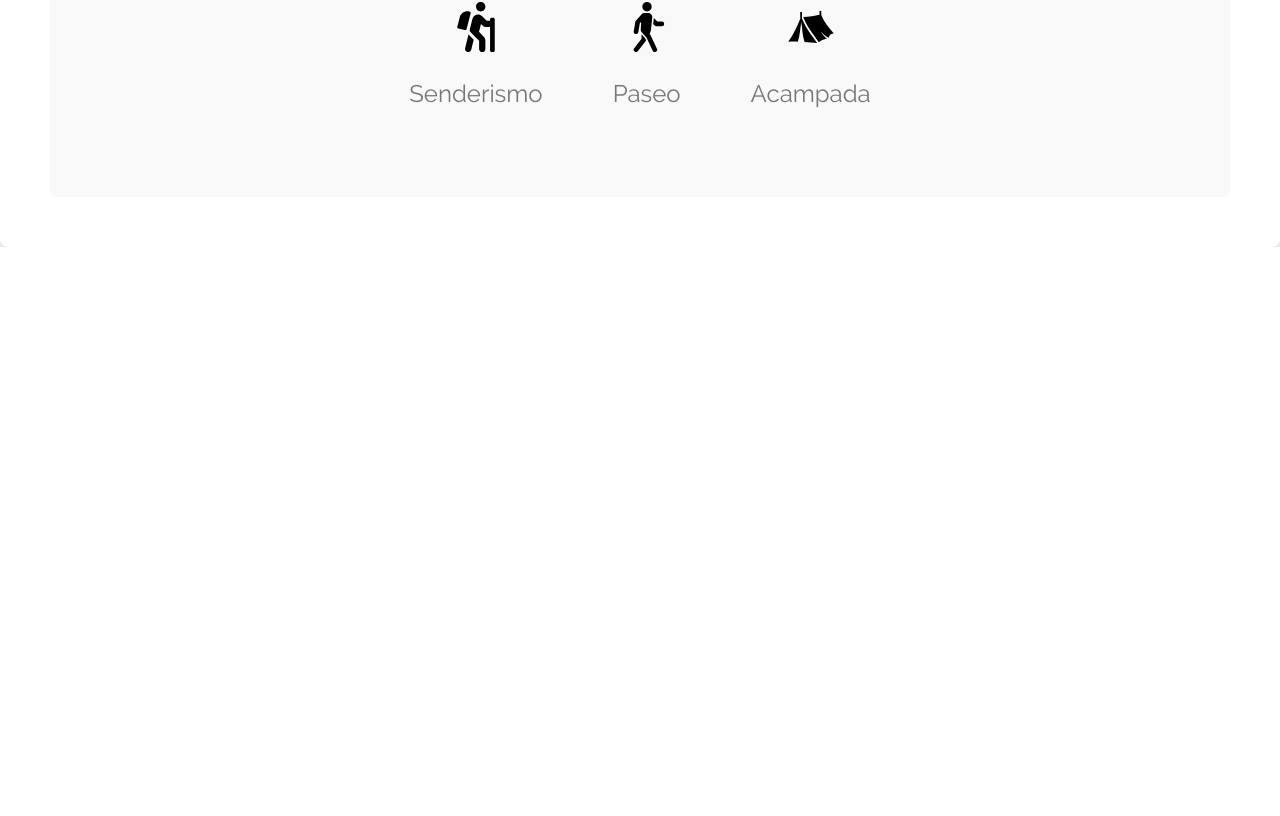
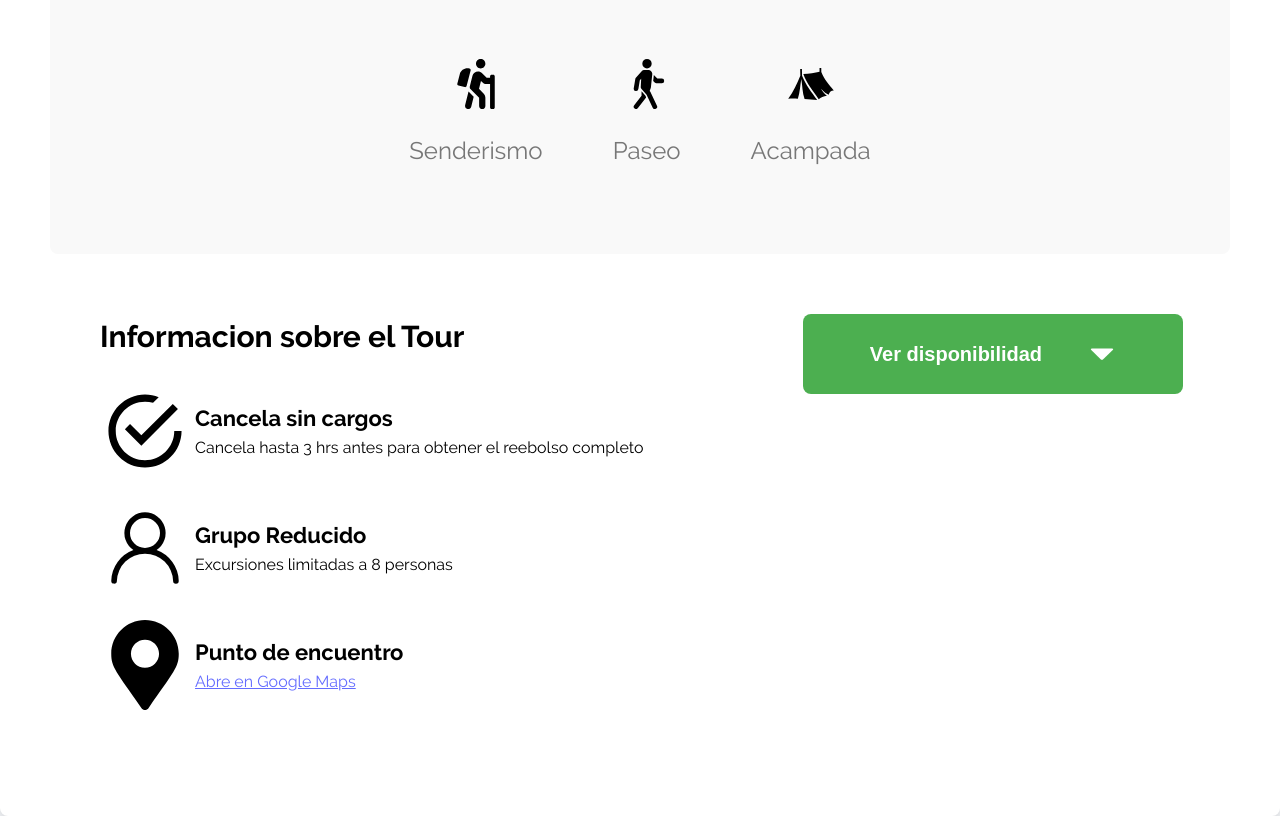
Before and after one commit to AndreRoj/proyectoWiHike, a React (Vite) app: page /info_rutas in a window 1280 px wide. Shown: the part 1539-2355 px from the top of the page. Before the commit the page ends 1786 px from the top, so only its background shows below. Built offline with nearby package versions, Linux system fonts and the light colour scheme; no server answers.

Commit message:
Componente de InfoRuta casi terminado, falta calendario, reseñas, guia de las excursion en el diseño

```diff
--- a/src/components/InfoRuta.jsx
+++ b/src/components/InfoRuta.jsx
@@ -5,14 +5,18 @@ import { FaMapSigns } from "react-icons/fa"; /*icono de letreritos */
 import { FaHiking } from "react-icons/fa"; /*icono de persona caminando */
 import { BsPersonWalking } from "react-icons/bs"; /*icono de persona caminando2 */
 import { GiCampingTent } from "react-icons/gi"; /*campamento*/
+import { IoMdCheckmarkCircleOutline } from "react-icons/io";/*icono de check */
+import { GoPerson } from "react-icons/go";/*icono de persona */
+import { FaMapMarkerAlt } from "react-icons/fa";/*icono de marquita de mapa */
+import { VscTriangleDown } from "react-icons/vsc";/*triangulo hacia abajo */
 
-export function InfoRuta({nombre, estrellas, imagenPrincipal, imagen2, imagen3, descripcion, distancia, desnivel_positivo, horas, minutos, dificultad}) {
+export function InfoRuta({nombre, estrellas, imagenPrincipal, imagen2, imagen3, descripcion, distancia, desnivel_positivo, horas, minutos, dificultad, paseo, acampada, URLmap}) {
     return (
         <div className="rutaInfo-content" syte>
-                <h1 className="nombreRuta">{nombre}</h1>
+                <div className="nombreRuta">{nombre}</div>
             <div className='rating'>
-                <FaStar />
-                <span>{estrellas}</span>
+                <FaStar style={{color: 'black',fontSize: '30px'}} />
+                <span style={{color: 'black',fontSize: '20px'}}>{estrellas}</span>
             </div>
             <div className="gallery">
                 <div className="main-imag">
@@ -57,17 +61,67 @@ export function InfoRuta({nombre, estrellas, imagenPrincipal, imagen2, imagen3,
                 <span>Actividades</span>
             </div>
             <div className="Actividad-container">
+                {paseo && (
                 <div className="Act-metrica">
                     <FaHiking style={{color: 'black',fontSize: '50px', justifyContent: 'center'}}/>
                     <span className="detalles">Senderismo</span>
                 </div>
+                )}
+                {paseo && (
                 <div className="Act-metrica">
                     <BsPersonWalking style={{color: 'black',fontSize: '50px',justifyContent: 'center'}}/>
                     <span className="detalles">Paseo</span>
                 </div>
+                )}
+                {acampada && (
                 <div className="Act-metrica">
                     <GiCampingTent style={{color: 'black',fontSize: '50px',justifyContent: 'center'}}/>
                     <span className="detalles">Acampada</span>
+                </div>
+                )}
+            </div>
+            <div className="container2">
+                <div className="metrica2">
+                    <div className="container3">
+                        <span>Informacion sobre el Tour</span>
+                    </div>
+                    <div className="container3">
+                        <div className="metrica2">
+                            <IoMdCheckmarkCircleOutline style={{color: 'black',fontSize: '90px',justifyContent: 'center',alignItems: 'center'}}/>
+                        </div>
+                        <div className="metrica2">
+                            <span><strong>Cancela sin cargos</strong></span>
+                            <span className="informacion">Cancela hasta 3 hrs antes para obtener el reebolso completo</span>
+                        </div>
+                    </div>
+                    <div className="container3">
+                        <div className="metrica2">
+                            <GoPerson style={{color: 'black',fontSize: '90px', justifyContent: 'center',alignItems: 'center'}}/>
+                        </div>
+                        <div className="metrica2">
+                            <span><strong>Grupo Reducido</strong></span>
+                            <span className="informacion">Excursiones limitadas a 8 personas</span>
+                        </div>
+                    </div>
+                    <div className="container3">
+                        <div className="metrica2">
+                            <FaMapMarkerAlt style={{color: 'black',fontSize: '90px', justifyContent: 'center',alignItems: 'center'}}/>
+                        </div>
+                    <div className="metrica2">
+                        <span><strong>Punto de encuentro</strong></span>
+                        <a href={URLmap} target="_blank" rel="noopener noreferrer">
+                            <span className="tipolink">Abre en Google Maps</span>
+                        </a>
+                    </div>
+                    </div>
+                </div>
+                <div className="metrica2">
+                    <div className="InfoR-button-container">
+                        <div className="InfoR-button">
+                            Ver disponibilidad
+                            <VscTriangleDown style={{color: 'white',fontSize: '30px', justifyContent: 'flex-end',alignItems: 'flex-end'}}/>
+                        </div>
+                    </div>
                 </div>
             </div>
 
--- a/src/pages/InfoRutas.jsx
+++ b/src/pages/InfoRutas.jsx
@@ -18,6 +18,9 @@ export default function InfoRutas() {
             horas="1"
             minutos="55"
             dificultad="Alta"
+            paseo= {true}
+            acampada= {true}
+            URLmap='https://maps.app.goo.gl/HQEkU29bpPdawtue7'
             />
         </div>
 
--- a/src/styles/InfoRuta.css
+++ b/src/styles/InfoRuta.css
@@ -23,11 +23,12 @@
 
 .nombreRuta {
     font-family: 'PaytoneOne';
+    font-size: 60px;
     color: rgb(0, 0, 0);
-    font-size: 2.5em;
   }
 
   .gallery {
+    margin-top: 10px;
     display: flex;
     flex-wrap: wrap;
     justify-content: space-between;
@@ -125,7 +126,6 @@
   display: flex;
   justify-content: center;
   align-items: center;
-  margin-bottom: 5px;
 }
 
 .Actividad-container {
@@ -140,6 +140,7 @@
   display: flex;
   justify-content: center;
   align-items: center;
+  margin-bottom: 10px;
 }
 
 .Act-metrica {
@@ -150,18 +151,73 @@
   gap: 1px; /* Espacio entre el icono y el texto */
 }
 
+.container2 {
+  font-family: 'Raleway-bold';
+  color: black;
+  font-size: 50px;
+  font-weight: bold;
+  background-color: #ffffff;
+  padding: 40px; /*para crear el espacio alrededor*/
+  gap: 150px;
+  display: flex;
+}
+
+.metrica2 {
+  font-family: 'Raleway-Bold';
+  font-size: 22px;
+  display: flex;
+  flex-direction: column;
+  align-items: flex-start;
+  justify-content: flex-start;
+  gap: 1px;
+}
+
+.container3 {
+  font-family: 'Raleway-Bold';
+  font-size: 30px;
+  color: black;
+  background-color: #ffffff;
+  padding: 10px; /*para crear el espacio alrededor*/
+  gap: 5px;
+  display: flex;
+  align-items: center;
+  justify-content: flex-start;
+  margin-bottom: 6px;
+}
+
+.informacion {
+  font-family: 'Raleway-Regular';
+  font-size: 16px;
+  display: flex;
+  flex-direction: column;
+  align-items: flex-start;
+  justify-content: flex-start;
+  gap: 1px;
+}
+
+.tipolink {
+  font-family: 'Raleway-Regular';
+  text-decoration: underline;
+  font-size: 16px;
+  display: flex;
+  flex-direction: column;
+  align-items: flex-start;
+  justify-content: flex-start;
+  gap: 1px;
+}
+
 .InfoR-button {
   font-family: Arial;
-  font-size: 12px;
+  font-size: 20px;
   color: white;
   display: flex;
   flex-direction: row;
   justify-content: center;
   align-items: center;
-  padding: 20px 64px;
-
-  width: 200px;
-  height: 30px;
+  padding: 40px 54px;
+  gap: 45px;
+  width: 380px;
+  height: 50px;
 
   background: linear-gradient(0deg, #4CAF50, #4CAF50), #081E29;
   border-radius: 8px;
@@ -173,8 +229,10 @@
 
 .InfoR-button-container {
   display: flex;
-  justify-content: flex-end; /* Alinea el botón a la derecha */
-  margin-top: 20px; /* Espacio arriba del botón */
+  justify-content: center; /* Alinea el botón a la derecha */
+  align-items: center;
+  margin-top: 10px; /* Espacio arriba del botón */
+  margin-bottom: 30px;
 }
 
 @font-face {
```
